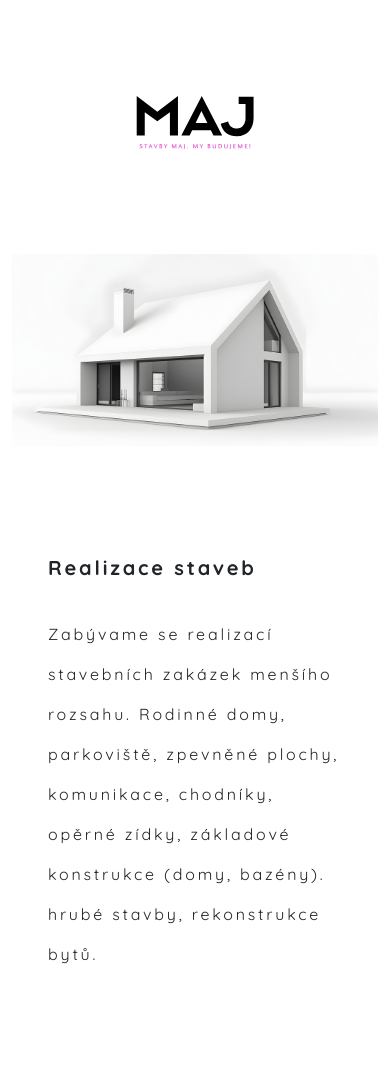
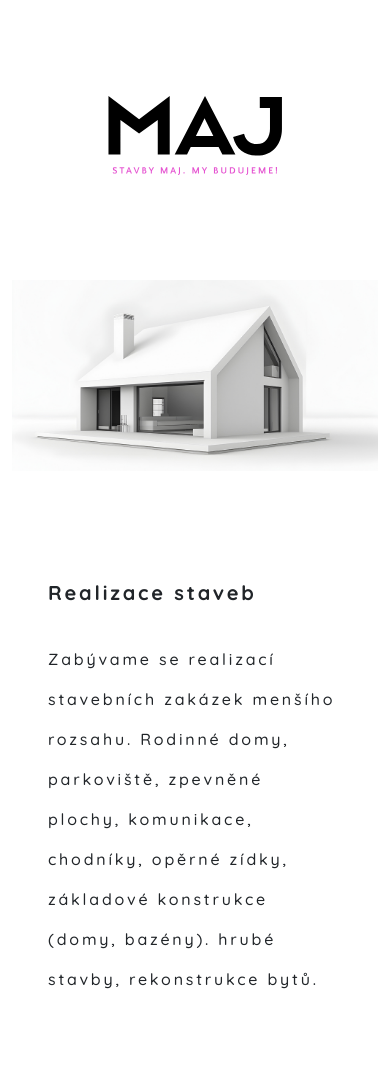
Before and after one commit to janfluksa/website-stavbymaj.cz, a website built with Vite: page index.html in a window 390 px wide. Shown: the top 1083 px of the page. Built offline with nearby package versions, Linux system fonts and the light colour scheme.

Commit message:
velikost loga

```diff
--- a/style.css
+++ b/style.css
@@ -57,6 +57,8 @@ hr {
         line-height: 2.75rem;
         letter-spacing: 0.175rem;
     }
+
+
 }
 
 @media only screen and (max-width: 550px) {
@@ -65,6 +67,12 @@ hr {
         font-size: 1rem;
         line-height: 2.5rem;
         letter-spacing: 0.175rem;
+        font-weight: 500;
 
     }
+
+
+    .logo {
+        width: 95%;
+    }
 }
```
